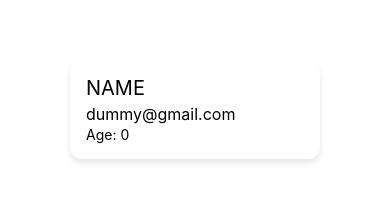
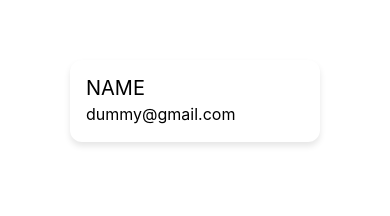
Before and after one commit to ApsalSyed/TypeScriptLearning, a React Native app: screen / in a window 390 px wide. Shown: the top 216 px of the page. Built offline with nearby package versions, Linux system fonts and the light colour scheme.

Commit message:
Task 2: Use Optional Props Modify UserCard to accept an optional prop: showAge?: boolean.
If showAge is true, display the user's age. Otherwise, don't show it.

Set a default value of true for showAge.

COMPLETED

```diff
--- a/src/componet/TASKS/user-card.tsx
+++ b/src/componet/TASKS/user-card.tsx
@@ -2,31 +2,33 @@ import React from 'react';
 import {StyleSheet, Text, View, ViewStyle, TextStyle} from 'react-native';
 
 type User = {
-  name?: string;
-  email?: string;
-  age?: number;
+  name: string;
+  email: string;
+  age: number;
 };
 interface UserCardProps extends User {
   containerStyle?: ViewStyle;
   nameStyle?: TextStyle;
   emailStyle?: TextStyle;
   ageStyle?: TextStyle;
+  showage?: boolean;
 }
 
 const UserCard: React.FC<UserCardProps> = ({
   name = 'NAME',
   email = 'dummy@gmail.com',
-  age = '0',
+  age = 0,
   containerStyle,
   nameStyle,
   emailStyle,
   ageStyle,
+  showage = false,
 }) => {
   return (
     <View style={[styles.container, containerStyle]}>
       <Text style={[styles.name, nameStyle]}>{name}</Text>
       <Text style={[styles.email, emailStyle]}>{email}</Text>
-      <Text style={[styles.age, ageStyle]}>Age: {age}</Text>
+      {showage && <Text style={[styles.age, ageStyle]}>Age: {age}</Text>}
     </View>
   );
 };
```
